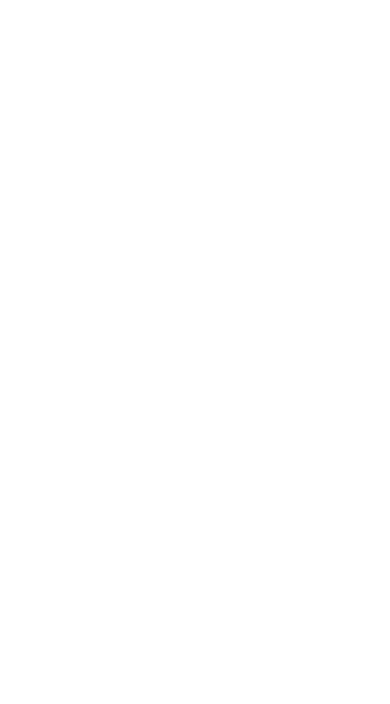
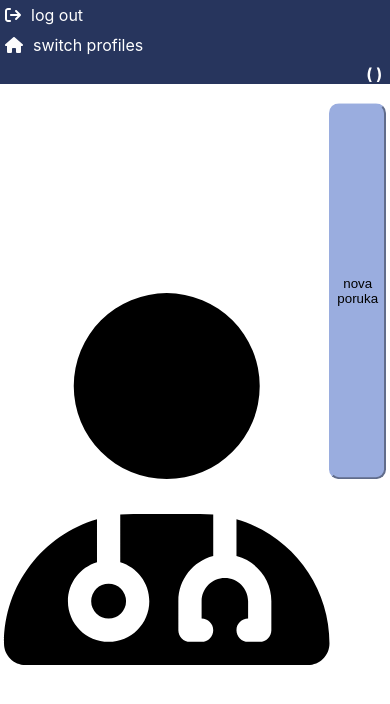
Before and after one commit to bacetara/Tarantule, a React (Create React App) app in the folder IzvorniKod/reactfrontend/: page /pediatrician/1 in a window 390 px wide. Before the commit this address had no page. Shown: the top 704 px of the page. Built offline with nearby package versions, Linux system fonts and the light colour scheme; no server answers.

Commit message:
prepravljeno povezivanje stranica

```diff
--- a/IzvorniKod/reactfrontend/src/App.js
+++ b/IzvorniKod/reactfrontend/src/App.js
@@ -18,6 +18,7 @@ import PediatricianEmail from "./Pages/Messages/PediatricianEmail";
 import DoctorParentSite from "./Pages/Doctor/doctorParentSite";
 import ParentSite from "./Pages/Parent/PersonalSite";
 import ChildSite from "./Pages/Parent/ChildSite";
+import PediatricianChildSite from "./Pages/Pediatrician/pediatricianChildSite";
 
 function App() {
     return (
@@ -27,6 +28,7 @@ function App() {
                 <Route path="/inbox/:oib" element={<ParentSite/>} />
                 <Route path="/inbox/child/:oib" element={<ChildSite/>} />
                 <Route  path="/doctor/:oib" element={<DoctorParentSite />} />
+                <Route path="/pediatrician/:oib" element={<PediatricianChildSite/>}/>
                 <Route path="/login" element={<Login />} />
                 <Route path="/register" element={<Register />} />
                 <Route path="/admin" element={<AdminPocetna />} />
--- a/IzvorniKod/reactfrontend/src/Pages/Home.css
+++ b/IzvorniKod/reactfrontend/src/Pages/Home.css
@@ -56,12 +56,21 @@ body {
 
 .header .profileName {
     display: flex;
+    flex-flow: column;
     align-items: center;
-    justify-content: end;
+    justify-content: center;
     margin-right: 2%;
     color: white;
     font-size: 1.5rem;
     font-weight: bold;
+    max-width: 40%;
+    text-align: end;
+
+}
+
+.header .profileName div {
+    text-align: end;
+    align-self: flex-end;
 }
 
 /*----*/
@@ -135,4 +144,18 @@ body {
     .login {
         min-width: 50%;
     }
+
+    .header {
+        flex-flow: column;
+        flex: 1;
+    }
+
+    .header .profileName {
+        font-size: 1rem;
+        max-width: 100%;
+    }
+
+    .header .profileName * {
+        align-self: flex-start;
+    }
 }
--- a/IzvorniKod/reactfrontend/src/Pages/Pediatrician/InboxMedic.js
+++ b/IzvorniKod/reactfrontend/src/Pages/Pediatrician/InboxMedic.js
@@ -39,13 +39,14 @@ export default function InboxMedic({user, medical, emails}) {
 
                 <div className="logOut">
                     <FontAwesomeIcon icon={faHouse} style={{color: "#fcfcfd",}} />
-                    <Link to={user && user.role==="pedijatar" ? "/pediatrician" : "/doctor"} id="logOutText">switch profiles</Link>
+                    <Link to={medical && medical.uloga==="pedijatar" ? "/pediatrician" : "/doctor"} id="logOutText">switch profiles</Link>
                 </div>
             </div>
 
 
             <div className="profileName">
-                {medical ? medical.ime: ""} {medical ? medical.prezime : ""} [{medical ? medical.oib : ""}]
+                <div>{user?.ime} {user?.prezime} {user?.oib}</div>
+                <div>({medical?.uloga} {medical ? medical.oib : ""})</div>
             </div>
 
         </div>
--- a/IzvorniKod/reactfrontend/src/Pages/Pediatrician/PedijatarPocetna.js
+++ b/IzvorniKod/reactfrontend/src/Pages/Pediatrician/PedijatarPocetna.js
@@ -38,7 +38,7 @@ export default function PedijatarPocetna() {
                 <div className="listContainer">
                     <ul>
                         {data && data.pacijenti.length > 0 &&(data.pacijenti.map((item) => (
-                                <li key={item?.oib}><Link className="link_na_stranicu" to="/pediatrician/${oib_pacijenta}">[{item.oib}] {item.ime} {item.prezime}</Link></li>
+                                <li key={item?.oib}><Link className="link_na_stranicu" to={`/pediatrician/${item.oib}`}>[{item.oib}] {item.ime} {item.prezime}</Link></li>
                         )))}
 
                     </ul>
--- a/IzvorniKod/reactfrontend/src/Pages/Pediatrician/pediatricianChildSite.js
+++ b/IzvorniKod/reactfrontend/src/Pages/Pediatrician/pediatricianChildSite.js
@@ -20,8 +20,13 @@ export default function PediatricianChildSite() {
             .then(data => data.json())
             .then(data => {
                 setMedical(data.doktor);
+                for (var i = 0; i < data.pacijenti.length; i++) {
+                    if (data.pacijenti[i].oib === oib) {
+                        setUser(data.pacijenti[i]);
+                    }
+                }
             })
-    }, [path]);
+    }, [oib, path]);
 
     return(
         <InboxMedic user={user} medical={medical} emails={emails}/>
```
